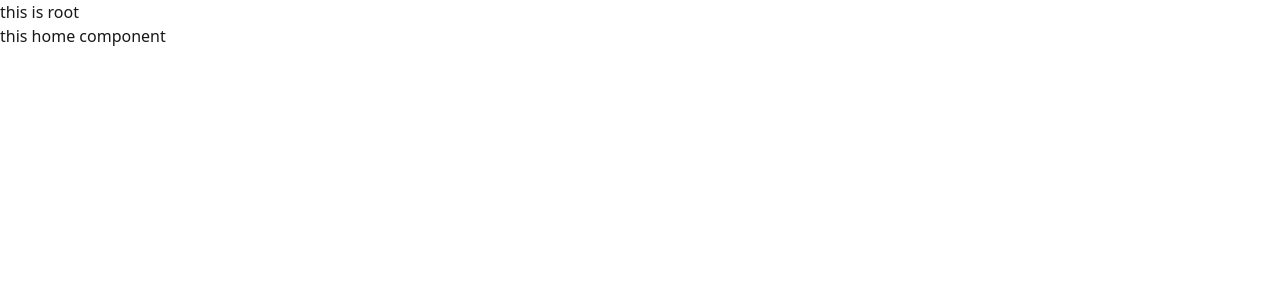
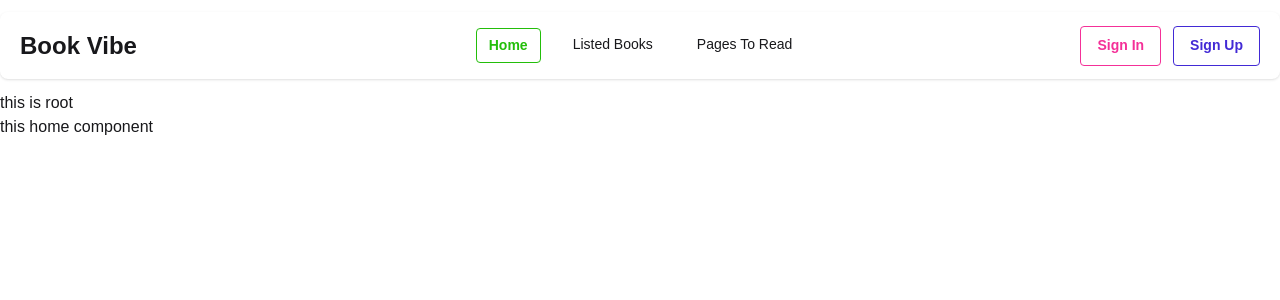
Before and after one commit to Dark-Fahim/book-review, a React (Vite) app: page / in a window 1280 px wide. Shown: the top 300 px of the page. Built offline with nearby package versions, Linux system fonts and the light colour scheme.

Commit message:
navbar added

```diff
--- /dev/null
+++ b/src/components/Header/Header.css
@@ -0,0 +1,5 @@
+a.active{
+    border: 1px solid #23BE0A;
+    font-weight: 600;
+    color: #23BE0A;
+}
--- /dev/null
+++ b/src/components/Header/Header.jsx
@@ -0,0 +1,53 @@
+import { NavLink } from "react-router-dom";
+import './Header.css'
+
+
+const Header = () => {
+    return (
+        <div>
+            <div className="navbar my-3 px-5 container mx-auto rounded-lg shadow-sm">
+                <div className="navbar-start">
+                    <div className="dropdown">
+                        <div tabIndex={0} role="button" className="btn btn-ghost lg:hidden">
+                            <svg xmlns="http://www.w3.org/2000/svg" className="h-5 w-5" fill="none" viewBox="0 0 24 24" stroke="currentColor"> <path strokeLinecap="round" strokeLinejoin="round" strokeWidth="2" d="M4 6h16M4 12h8m-8 6h16" /> </svg>
+                        </div>
+                        <ul
+                            tabIndex={0}
+                            className="menu menu-sm dropdown-content bg-base-100 rounded-box z-1 mt-3 w-52 p-2 shadow">
+                            <li>
+                                <NavLink to={'/'}>Home</NavLink>
+                            </li>
+                            <li>
+                                <NavLink to={'/listed'}>Listed Books</NavLink>
+                            </li>
+                            <li>
+                                <NavLink to={'/read-pages'}>Pages To Read</NavLink>
+                            </li>
+                        </ul>
+                    </div>
+                    <a className="text-2xl font-bold">Book Vibe</a>
+                </div>
+                <div className="navbar-center hidden lg:flex ">
+                    <ul className="menu menu-horizontal px-1 gap-5">
+                        <li>
+                            <NavLink to={'/'}>Home</NavLink>
+                        </li>
+                        <li>
+                            <NavLink to={'/listed'}>Listed Books</NavLink>
+                        </li>
+                        <li>
+                            <NavLink to={'/read-pages'}>Pages To Read</NavLink>
+                        </li>
+                    </ul>
+                </div>
+                <div className="navbar-end gap-3">
+                    <a className="btn btn-outline btn-secondary ">Sign In</a>
+                    <a className="btn btn-outline btn-primary">Sign Up</a>
+                </div>
+            </div>
+
+        </div>
+    );
+};
+
+export default Header;
--- a/src/components/Root/Root.jsx
+++ b/src/components/Root/Root.jsx
@@ -1,9 +1,11 @@
 import { Outlet } from "react-router-dom";
+import Header from "../Header/Header";
 
 
 const Root = () => {
     return (
         <div>
+            <Header></Header>
             <h2>this is root</h2>
             <Outlet></Outlet>
         </div>
--- a/src/index.css
+++ b/src/index.css
@@ -1,2 +1,17 @@
 @import "tailwindcss";
 @plugin "daisyui";
+@import url('https://fonts.googleapis.com/css2?family=Work+Sans:ital,wght@0,100..900;1,100..900&display=swap');
+@import url('https://fonts.googleapis.com/css2?family=Playfair+Display:ital,wght@0,400..900;1,400..900&display=swap');
+
+
+body {
+    font-family: "Work Sans", sans-serif;
+    font-optical-sizing: auto;
+    font-style: normal;
+}
+
+.heading {
+    font-family: "Playfair Display", serif;
+    font-optical-sizing: auto;
+    font-style: normal;
+}
```
